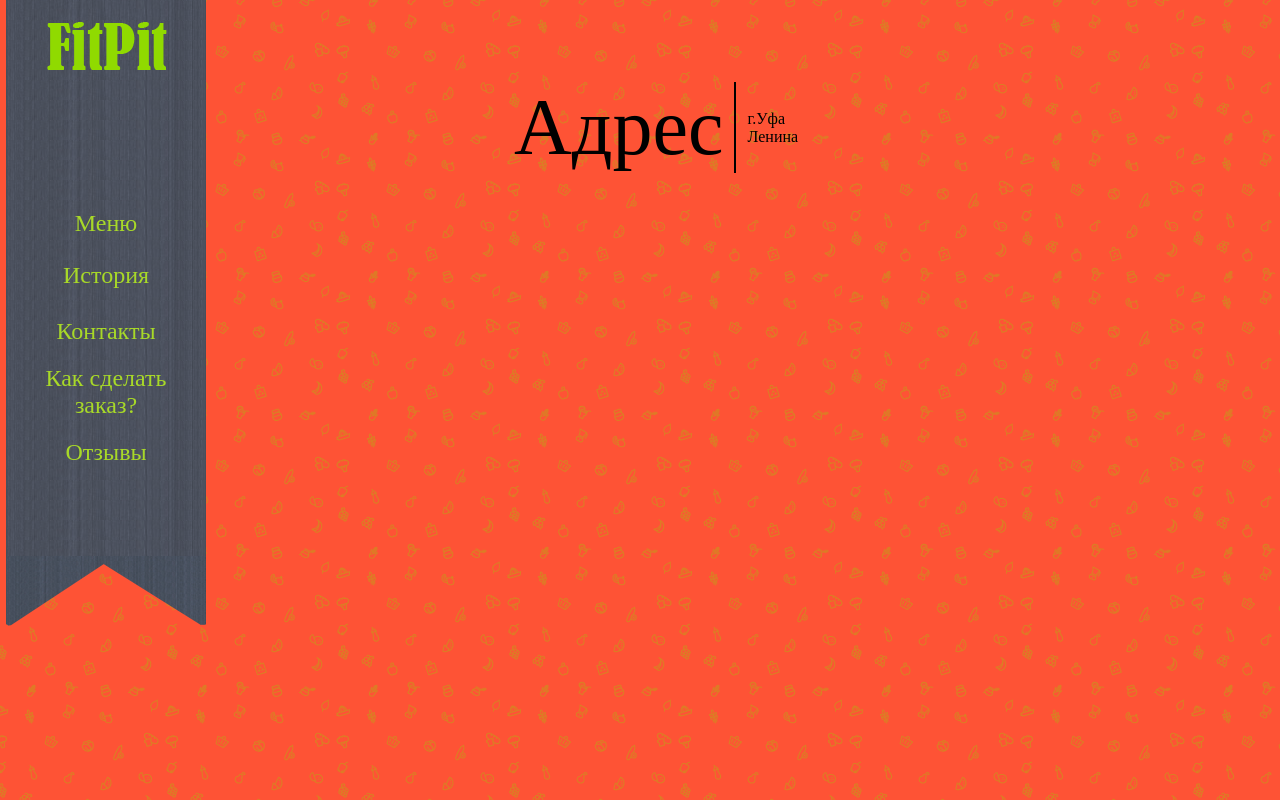
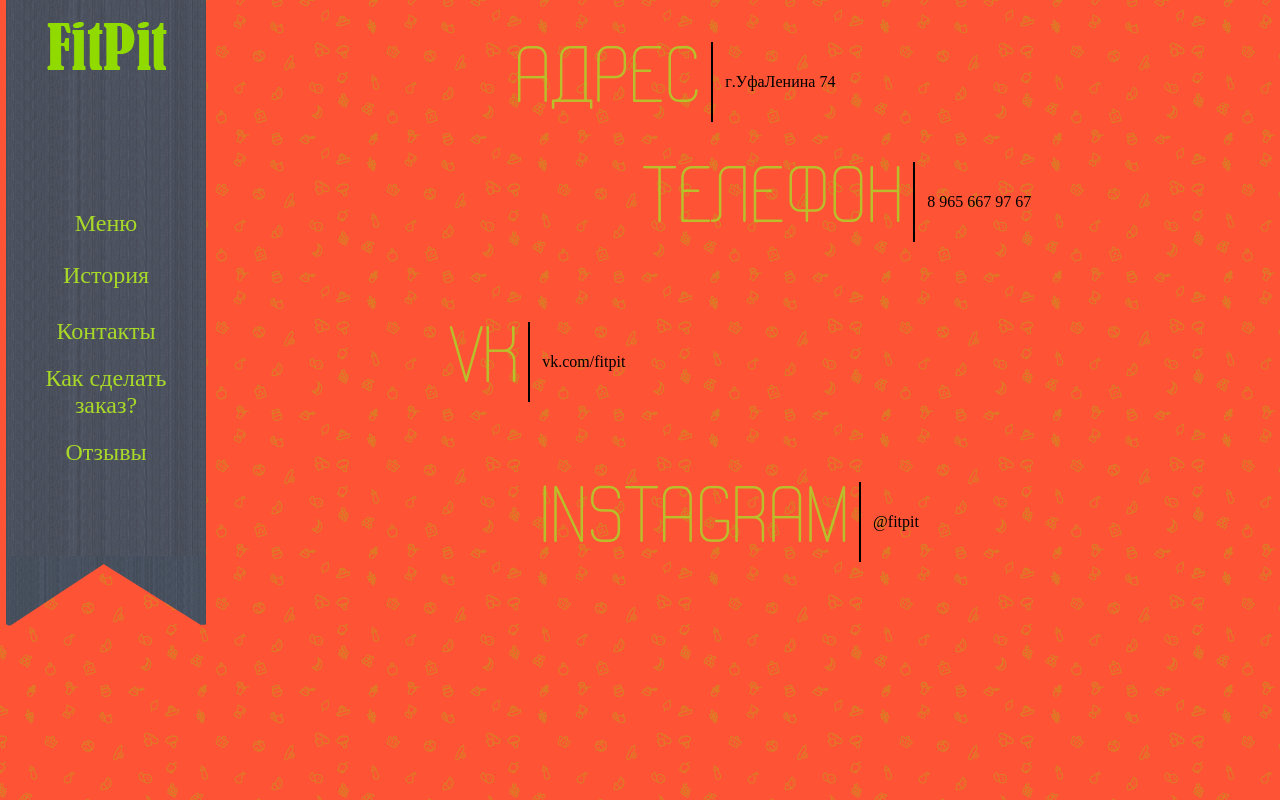
Before and after one commit to Ratmir/fitpit, a PHP site: page /contacts.php in a window 1280 px wide. Run offline with PHP 8.4, Linux system fonts and the light colour scheme.

Commit message:
Страница контакты -готова

```diff
--- a/contacts.php
+++ b/contacts.php
@@ -16,14 +16,53 @@
 
 <body>
 	<?php include('menu_left.php');?>
-	<table>
-	<tbody>
-		<tr class="blog_cont">
-			<td class="tlt">Адрес</td>
-			<td class="info"><p>г.Уфа<br>Ленина</p></td>
-		</tr>
+	<table class="blog_adres">
+		<tbody>
+			<tr>
+				<td class="tlt">Адрес</td>
+				<td class="info">
+					<p>
+						г.Уфа
+						<br>Ленина 74</p>
+				</td>
+			</tr>
 		</tbody>
 	</table>
 
+	<table class="blog_telephone">
+		<tbody>
+			<tr>
+				<td class="tlt">Телефон</td>
+				<td class="info">
+					<p>
+						8 965 667 97 67</p>
+				</td>
+			</tr>
+		</tbody>
+	</table>
+
+	<table class="blog_vk">
+		<tbody>
+			<tr>
+				<td class="tlt">VK</td>
+				<td class="info">
+					<p>
+						vk.com/fitpit</p>
+				</td>
+			</tr>
+		</tbody>
+	</table>
+
+	<table class="blog_instagram">
+		<tbody>
+			<tr>
+				<td class="tlt">Instagram</td>
+				<td class="info">
+					<p>
+						@fitpit</p>
+				</td>
+			</tr>
+		</tbody>
+	</table>
 </body>
 </html>
--- a/css/style.css
+++ b/css/style.css
@@ -106,10 +106,32 @@
 	text-align: right;
 }
 
-.blog_cont{
+.blog_adres{
 	position: absolute;
 	left: 40%;
-	top: 10%;
+	top: 5%;
+}
+
+.blog_telephone{
+	position: absolute;
+	left: 50%;
+	top: 20%;
+}
+
+.blog_vk{
+	position: absolute;
+	left: 35%;
+	top: 40%;
+}
+
+.blog_instagram{
+	position: absolute;
+	left: 42%;
+	top: 60%;
+}
+@font-face{
+	font-family: AC line;
+	src: local(AC Line), url(../font/acline.ttf);
 }
 	.tlt{
 		font-size: 5em;
@@ -117,6 +139,8 @@
 		height: auto;
 		border-right: 2px solid black;
 		padding-right: 10px;
+		font-family: AC line;
+		color: rgba(168, 217, 40, 0.8);
 	}
 	.info{
 		padding: 10px;
--- a/js/script.js
+++ b/js/script.js
@@ -4,4 +4,9 @@
             effect: 'fadeInRight'
         }
     });
+    $(' .info ').textillate({
+        in: {
+            effect: 'fadeInLeft'
+        }
+    });
 })
```
Also changed, not shown: font/acline.ttf (added).
